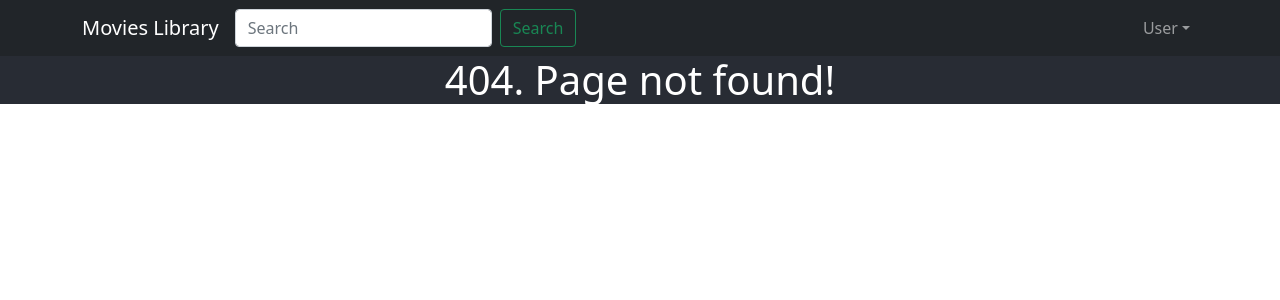
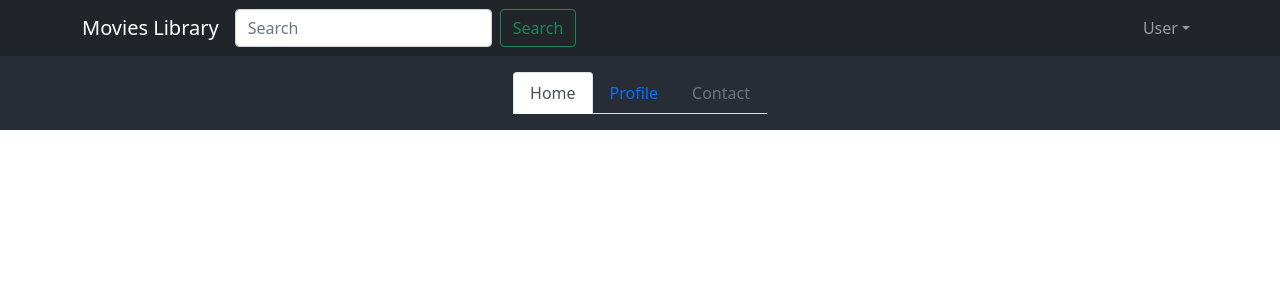
Before and after one commit to cpanastacio/MovieLibrary, a React (Create React App) app in the folder client/: page /user in a window 1280 px wide. Before the commit this address had no page. Shown: the top 300 px of the page. Built offline with nearby package versions, Linux system fonts and the light colour scheme.

Commit message:
userDetail

```diff
--- a/client/src/App.js
+++ b/client/src/App.js
@@ -6,12 +6,13 @@ import './App.css';
 import Header from './components/Header/Header';
 import CardWrapper from './components/CardWrapper/CardWrapper';
 import MovieDetails from './components/MovieDetails/MovieDetails';
+import UserDetail from './components/UserDetail/UserDetail';
 
 function App() {
   return (
     <div className='App'>
-      <Header />
       <Router>
+        <Header />
         <Routes>
           <Route
             path='/'
@@ -22,6 +23,7 @@ function App() {
             }
           ></Route>
           <Route path={`/tv:title`} element={<MovieDetails />}></Route>
+          <Route path={`/user`} element={<UserDetail />}></Route>
           <Route path={`*`} element={<h1>404. Page not found!</h1>}></Route>
         </Routes>
       </Router>
--- a/client/src/components/Header/Header.js
+++ b/client/src/components/Header/Header.js
@@ -1,4 +1,5 @@
 import React, { useState, useEffect } from 'react';
+import { useNavigate } from 'react-router-dom';
 import {
   Navbar,
   NavDropdown,
@@ -12,6 +13,12 @@ import { getMovieIfNotExistsAddsDB } from '../../API';
 import ModalForm from '../ModalForm/ModalForm';
 
 const Header = () => {
+  const navigate = useNavigate();
+
+  const handleUserProfile = () => {
+    navigate(`/user`);
+  };
+
   const [movie, setMovie] = useState('');
   const [modalShowR, setModalShowR] = useState(false);
   const [modalShowL, setModalShowL] = useState(false);
@@ -95,9 +102,11 @@ const Header = () => {
                   />
                 </NavDropdown.Item>
               ) : null}
-              <NavDropdown.Item href='#action/3.1'>
-                User profile
-              </NavDropdown.Item>
+              {user != null ? (
+                <NavDropdown.Item onClick={handleUserProfile}>
+                  User profile
+                </NavDropdown.Item>
+              ) : null}
               <NavDropdown.Item onClick={handleLogout}>Logout</NavDropdown.Item>
             </NavDropdown>
           </Nav>
--- /dev/null
+++ b/client/src/components/UserDetail/UserDetail.js
@@ -0,0 +1,28 @@
+import React, { useState } from 'react';
+import { Tab, Tabs } from 'react-bootstrap';
+
+function UserDetail() {
+  // const user = JSON.parse(localStorage.getItem('user'));
+  const [key, setKey] = useState('home');
+  return (
+    <div
+      style={{ display: 'flex', justifyContent: 'center', marginTop: '1rem' }}
+    >
+      <Tabs
+        id='controlled-tab-example'
+        activeKey={key}
+        onSelect={(k) => setKey(k)}
+        className='mb-3'
+      >
+        <Tab eventKey='home' title='Home'>
+          {/* <h1>{user.username}</h1> */}
+        </Tab>
+
+        <Tab eventKey='profile' title='Profile'></Tab>
+        <Tab eventKey='contact' title='Contact' disabled></Tab>
+      </Tabs>
+    </div>
+  );
+}
+
+export default UserDetail;
```
